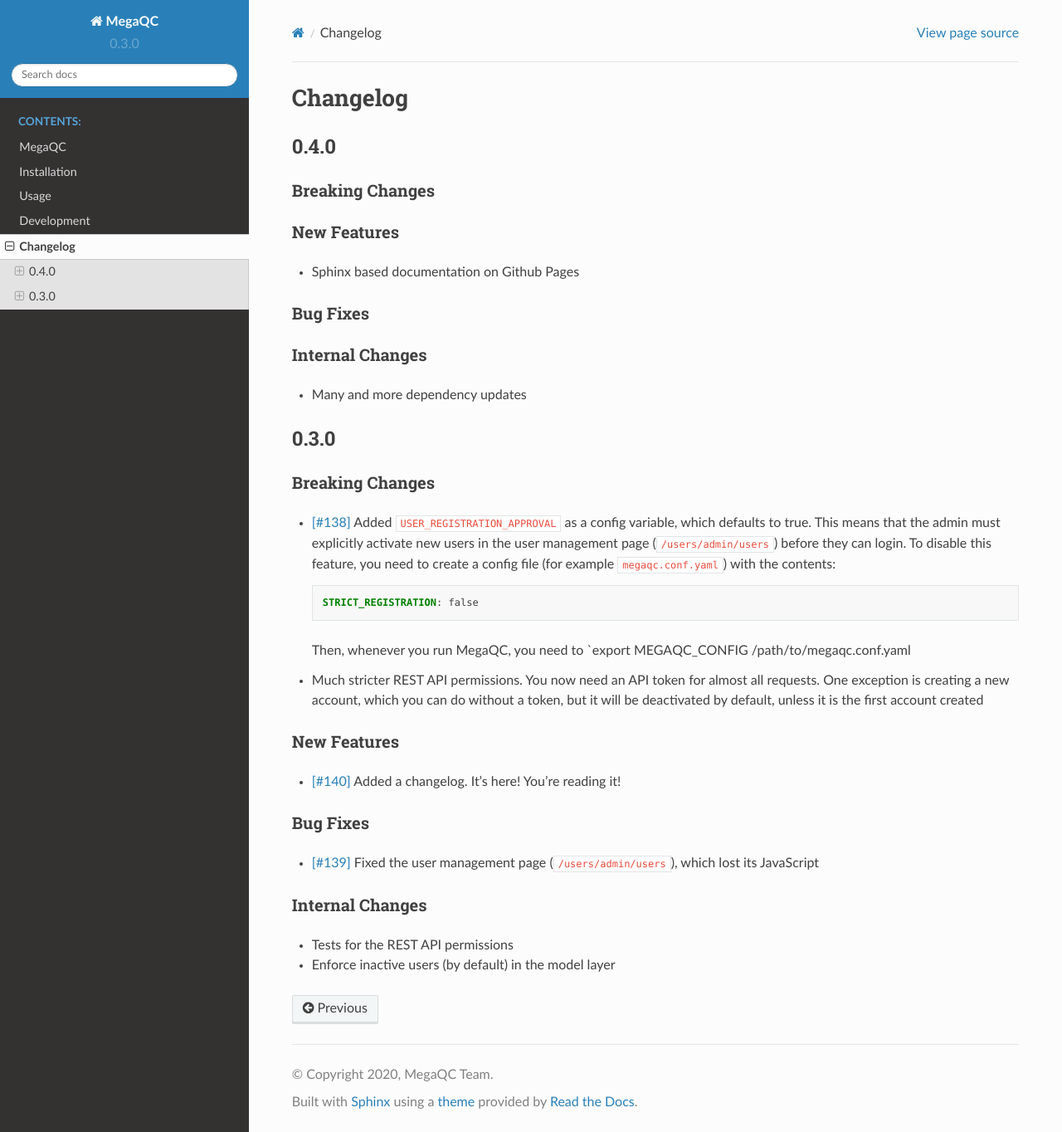
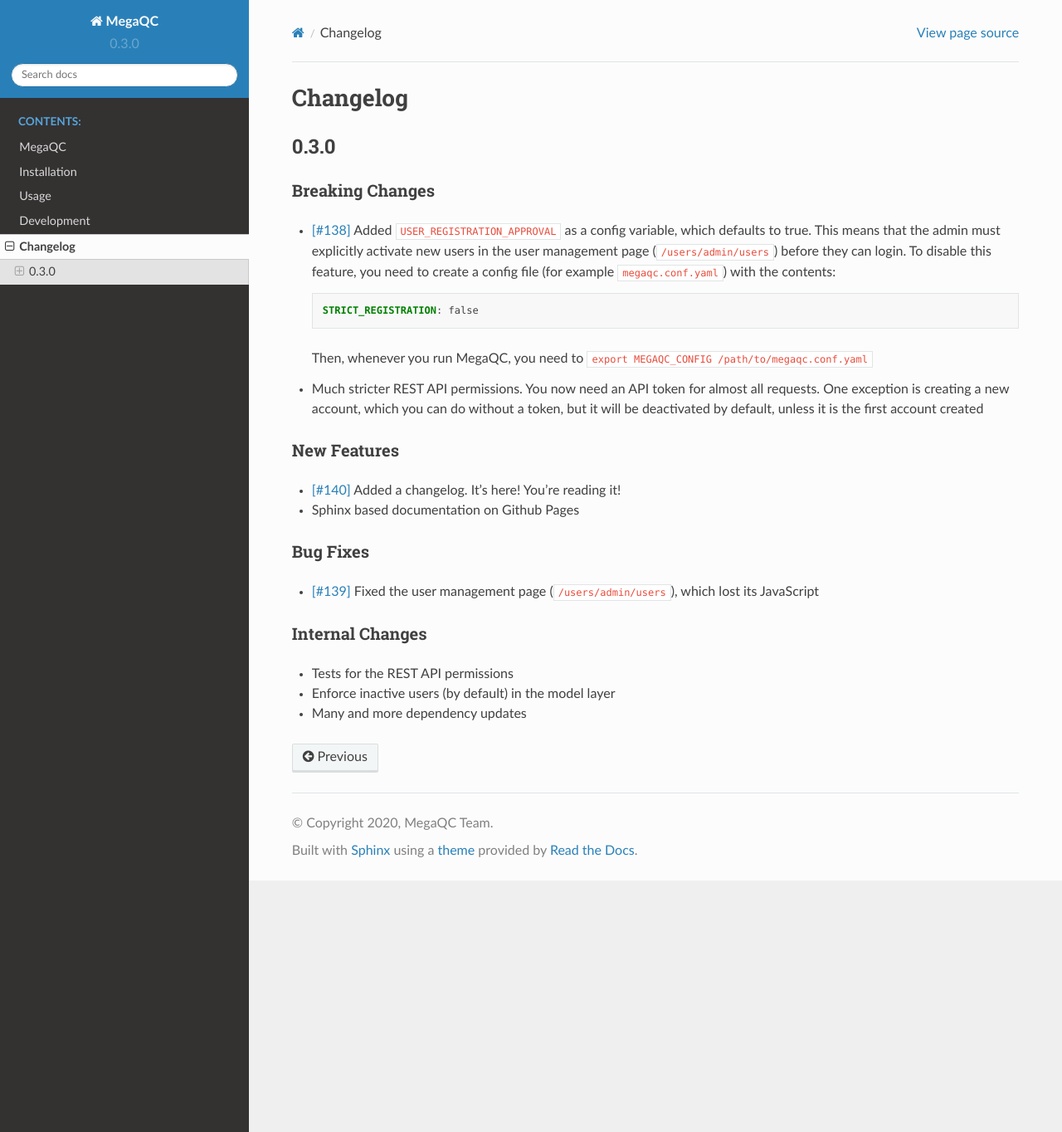
Before and after one commit to MultiQC/MegaQC, a Sphinx documentation site: the page built from docs/source/changelog.rst, in a window 1280 px wide and 1364 px high. Shown: the whole window at 83% size. Built offline with Sphinx 7.4.7 and the Read the Docs theme 2.0.0, drawn with Linux system fonts in a browser that asks for light colours; pages that are not in the unit, such as notebooks, are missing from menus.

Commit message:
merged 0.3 and 0.4 changelog
Signed-off-by: Zethson <lukas.heumos@posteo.net>

```diff
--- a/docs/source/changelog.rst
+++ b/docs/source/changelog.rst
@@ -1,24 +1,5 @@
 Changelog
 =========
-
-0.4.0
------
-
-Breaking Changes
-~~~~~~~~~~~~~~~~
-
-New Features
-~~~~~~~~~~~~
-
--  Sphinx based documentation on Github Pages
-
-Bug Fixes
-~~~~~~~~~
-
-Internal Changes
-~~~~~~~~~~~~~~~~
-
--  Many and more dependency updates
 
 .. _section-1:
 
@@ -41,8 +22,8 @@
 
       STRICT_REGISTRATION: false
 
-   Then, whenever you run MegaQC, you need to \`export MEGAQC_CONFIG
-   /path/to/megaqc.conf.yaml
+   Then, whenever you run MegaQC, you need to ``export MEGAQC_CONFIG
+   /path/to/megaqc.conf.yaml``
 
 -  Much stricter REST API permissions. You now need an API token for
    almost all requests. One exception is creating a new account, which
```
Also changed, not shown: other parts of docs/source/changelog.rst (+4 -0 lines).
